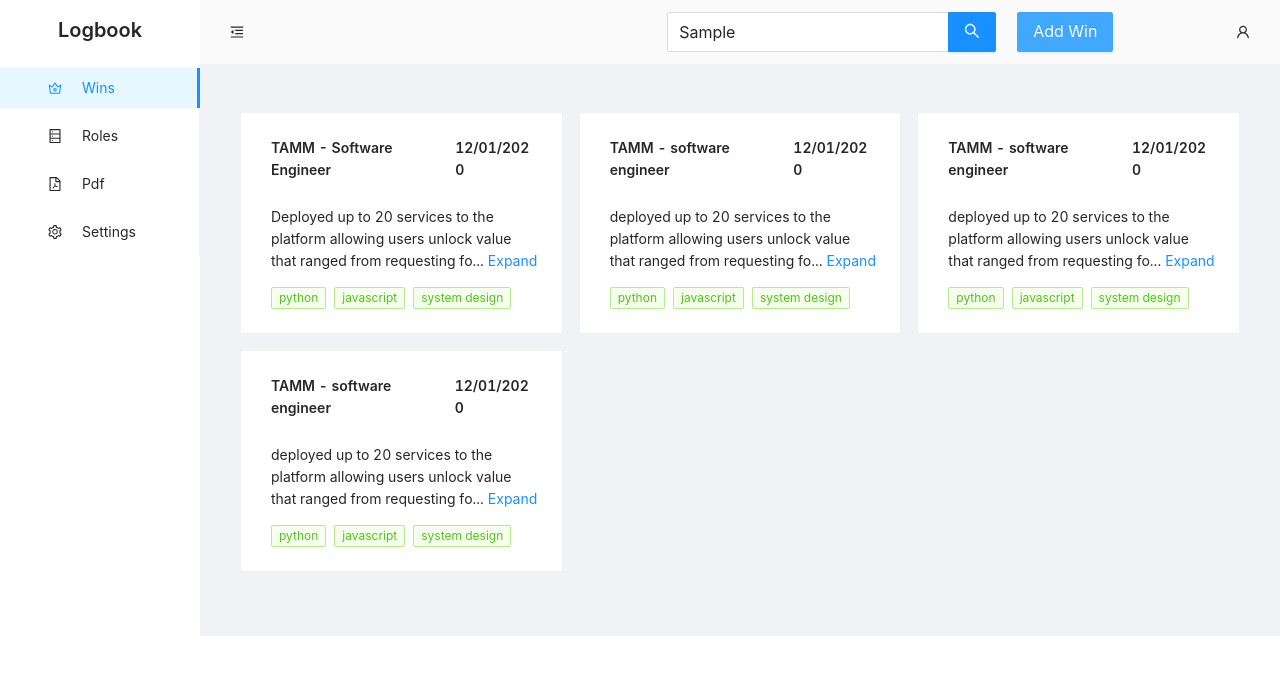
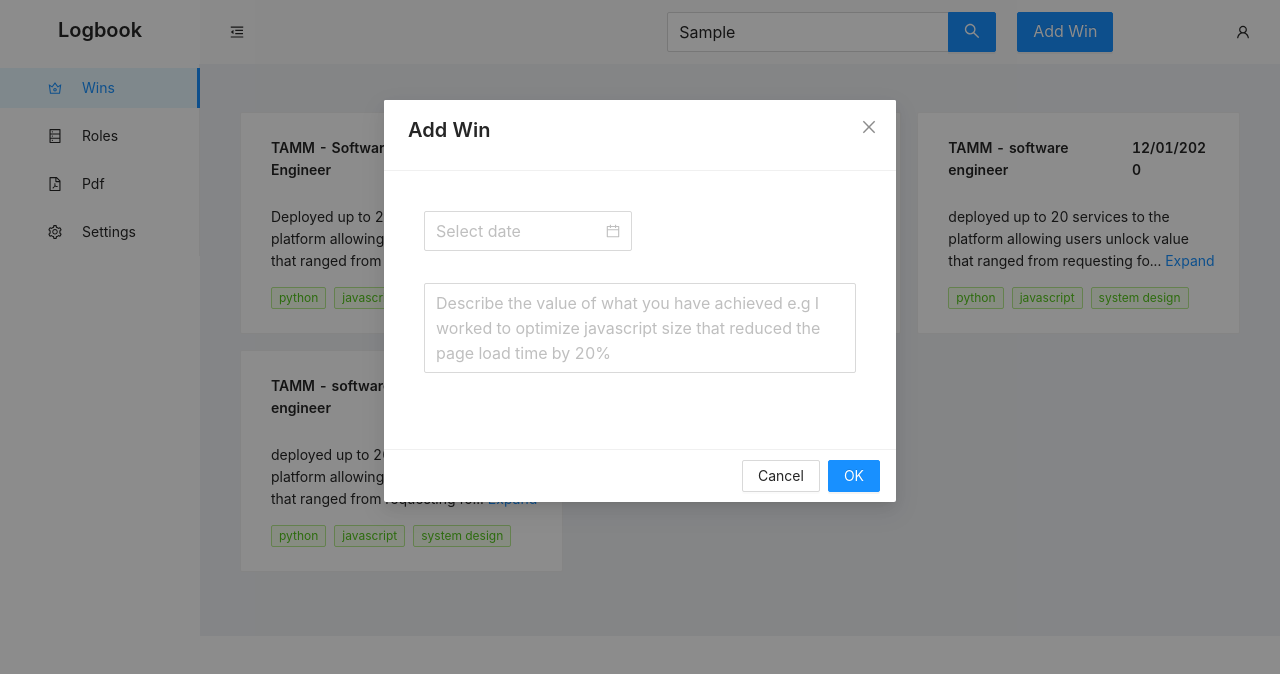
Before and after one commit to dogoyaro/autoresume, a React (Create React App) app in the folder autoresume/: page /wins in a window 1280 px wide. Both pictures are taken after typing "Sample" into the empty fields and a click on the button "Add Win". Shown: the top 674 px of the page. Built offline with nearby package versions, Linux system fonts and the light colour scheme.

Commit message:
add add win modal skeleton

```diff
--- /dev/null
+++ b/autoresume/src/components/AddWin/index.tsx
@@ -0,0 +1,69 @@
+import React, { useState } from 'react';
+import { Input, Form, Button, Modal, Typography, DatePicker } from 'antd';
+
+const { Title } = Typography;
+const { TextArea } = Input;
+
+const AddWin = () => {
+  const [showModal, setShowModal] = useState(false);
+  return (
+    <>
+      <Button type="primary" size="large" onClick={() => setShowModal(true)}>
+        Add Win
+      </Button>
+      <AddWinModal showModal={showModal} setShowModal={setShowModal} />
+    </>
+  );
+};
+
+const AddWinModal = (props: AddWinModalProps) => {
+  const { showModal, setShowModal } = props;
+  console.log('showModal');
+  const addWinInitialValues = {};
+  const handleCancel = () => setShowModal(false);
+  const formItemLayout = {
+    labelCol: {
+      xs: { span: 24 },
+      sm: { span: 8 },
+    },
+    // wrapperCol: {
+    // xs: { span: 24 },
+    // sm: { span: 16 },
+    // },
+  };
+  return (
+    <Modal
+      title={<Title level={4}>Add Win</Title>}
+      visible={showModal}
+      onCancel={handleCancel}
+      bodyStyle={{ padding: 40 }}
+      width="40%"
+    >
+      <Form
+        {...formItemLayout}
+        layout="vertical"
+        size="large"
+        name="Add Win"
+        initialValues={addWinInitialValues}
+      >
+        <Form.Item>
+          <Form.Item>
+            <DatePicker />
+          </Form.Item>
+          <TextArea
+            placeholder="Describe the value of what you have achieved e.g I worked to optimize javascript size that reduced the page load time by 20%"
+            autoSize={{ minRows: 3 }}
+            style={{ resize: 'none' }}
+          />
+        </Form.Item>
+      </Form>
+    </Modal>
+  );
+};
+
+type AddWinModalProps = {
+  showModal: boolean;
+  setShowModal: Function;
+};
+
+export default AddWin;
--- a/autoresume/src/components/Wins/index.tsx
+++ b/autoresume/src/components/Wins/index.tsx
@@ -2,6 +2,7 @@ import React, { useState } from 'react';
 import { Layout, List, Input, Button } from 'antd';
 import GenericHeader from '../GenericHeader';
 import WinCard from '../WinCard';
+import AddWin from '../AddWin';
 
 const { Content } = Layout;
 const { Search } = Input;
@@ -141,15 +142,9 @@ const SearchInput = (props: SearchInputProps) => {
       placeholder="search your accomplishments"
       onSearch={(value: string) => searchParam(value)}
       size="large"
-      // onChange={(value: string) => setSearchParam(value)}
-      // value={searchParam}
       enterButton
     />
   );
-}
-
-const AddWin = () => {
-  return <Button type="primary" size="large">Add Win</Button>
 }
 
 const WinsGrid = (props: { wins: Win[] }) => {
```
